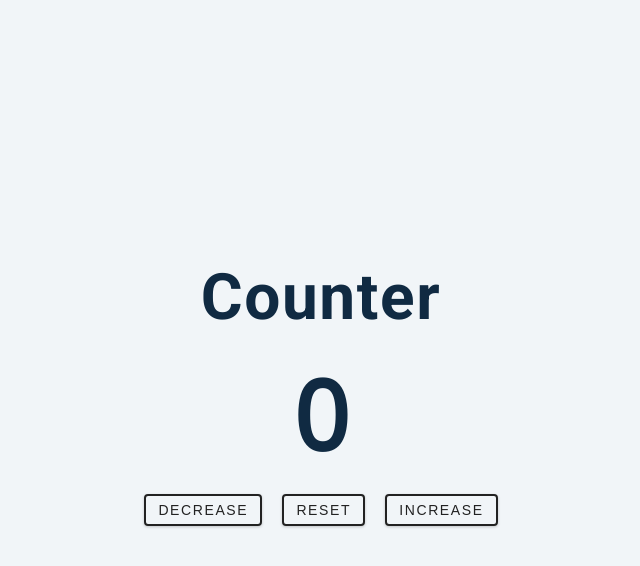
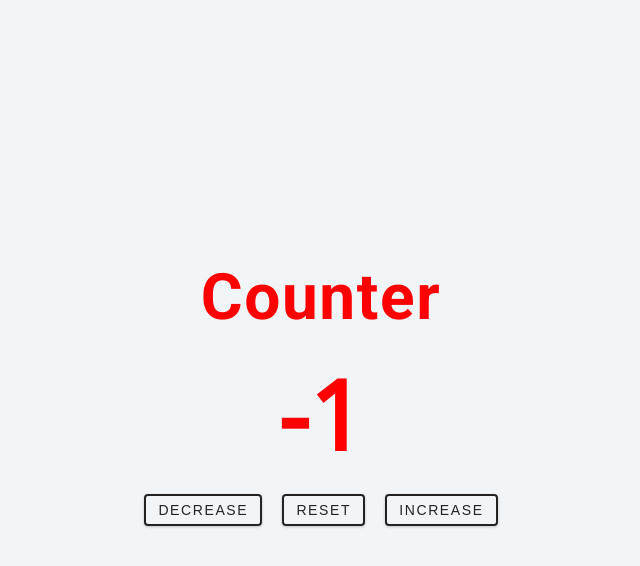
Before and after one commit to alkalinemusic/counter, a plain HTML site: page setup/index.html in a window 1280 px wide. Both pictures are taken after a click on the button "DECREASE". Shown: the whole page, without its empty margins (319-959 px from the left). Drawn offline with nearby package versions, Linux system fonts and the light colour scheme.

Commit message:
add logic to app.js for count and colors

```diff
--- a/setup/app.js
+++ b/setup/app.js
@@ -0,0 +1,32 @@
+// set initial count
+let count = 0;
+
+// select value and buttons
+const value = document.querySelector('#value');
+const btns = document.querySelectorAll('.btn');
+
+const header = document.getElementById("header")
+
+btns.forEach(function (btn) {
+    btn.addEventListener('click', function(e) {
+        const styles = e.currentTarget.classList;
+        if (styles.contains('decrease')){
+            count--;
+        } else if (styles.contains('reset')){
+            count = 0;
+        } else if (styles.contains('increase')){
+            count++;
+        }
+        if (count < 0){
+            header.style.color = "red";
+            value.style.color = "red";
+        } else if (count > 0){
+            header.style.color = "green";
+            value.style.color = "green";
+        } else {
+            header.style.color = "blue";
+            value.style.color = "blue";
+        }
+        value.textContent = count;
+    });
+});
--- a/setup/index.html
+++ b/setup/index.html
@@ -11,7 +11,7 @@
   <body>
     <main>
       <div class="container">
-        <h1>Counter</h1>
+        <h1 id="header">Counter</h1>
         <span id="value">0</span>
         <div class="button-container">
           <button class="btn decrease">Decrease</button>
```
